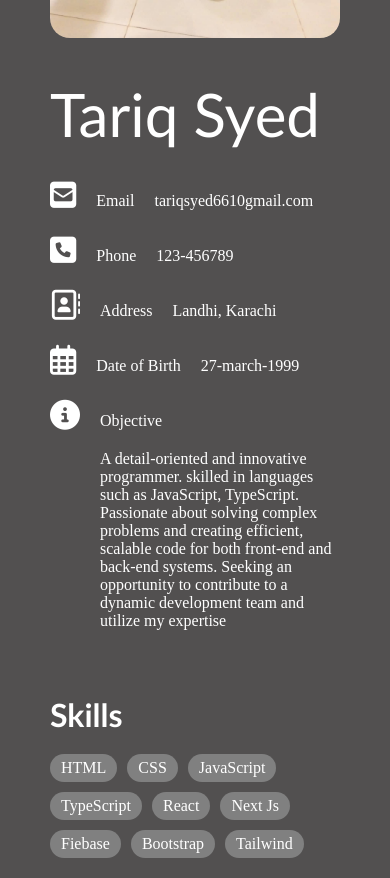
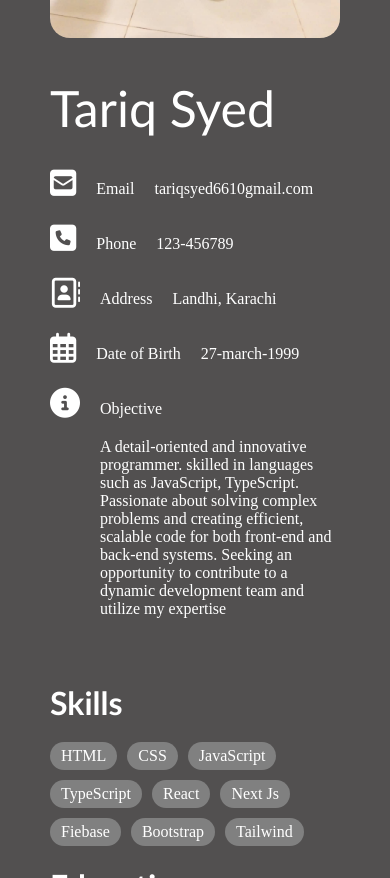
Before and after one commit to Tariq6610/ResumeBuilder_HACKATHON, a plain HTML site: page Milestone_5/index.html in a window 390 px wide. Shown: the part 2299-3177 px from the top of the page. Drawn offline with Linux system fonts and the light colour scheme.

Commit message:
text size updated

```diff
--- a/Milestone_5/style.css
+++ b/Milestone_5/style.css
@@ -164,6 +164,9 @@ a{
 }
 
 @media (max-width: 950px) {
+    .firstInnerCont h1{
+        font-size: 55px;
+    }
     .firstInnerCont{
         justify-content: start;
 
@@ -199,6 +202,9 @@ a{
 }
 
 @media (max-width : 600px) {
+    .firstInnerCont h1{
+        font-size: 50px;
+    }
     .eduWraper{
         display: flex;
         flex-direction: column;
```
